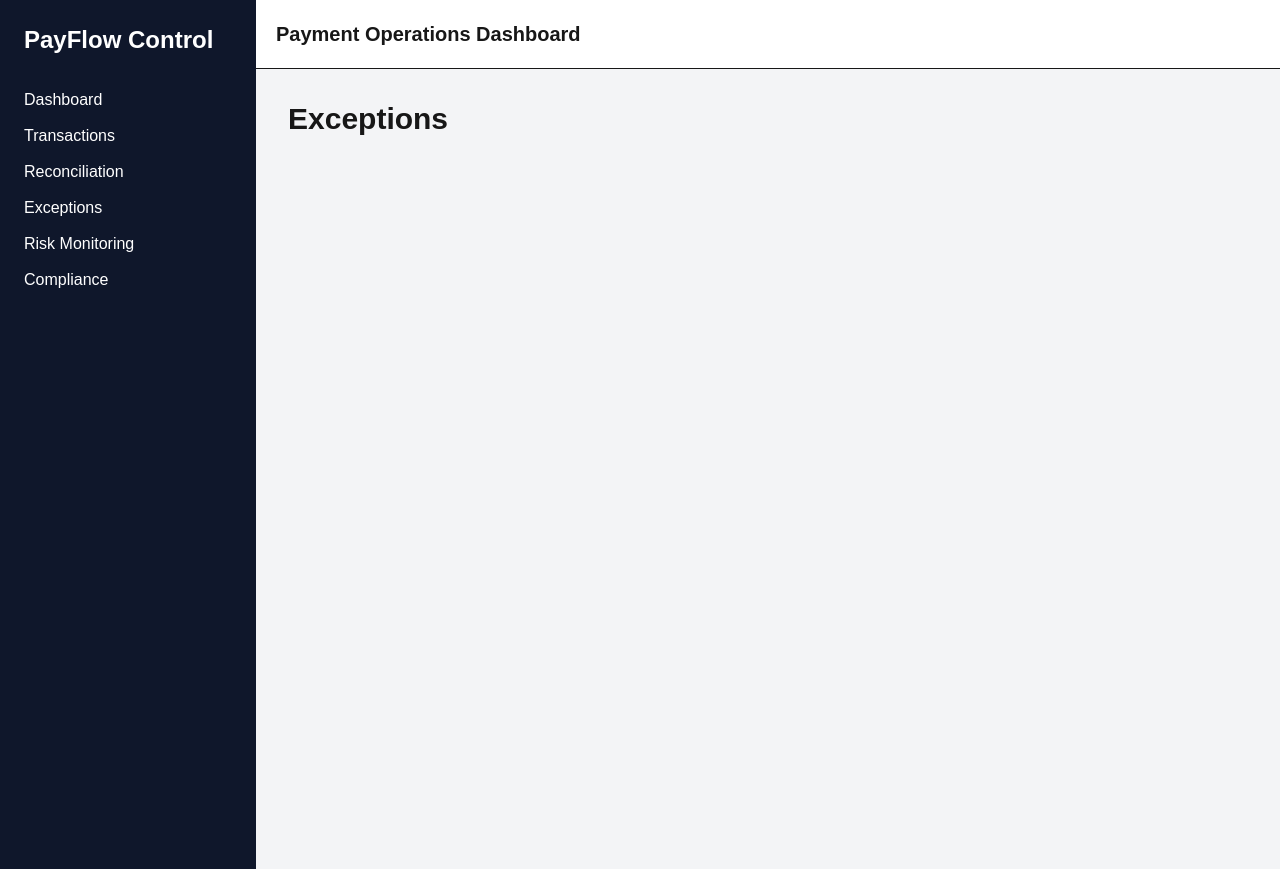
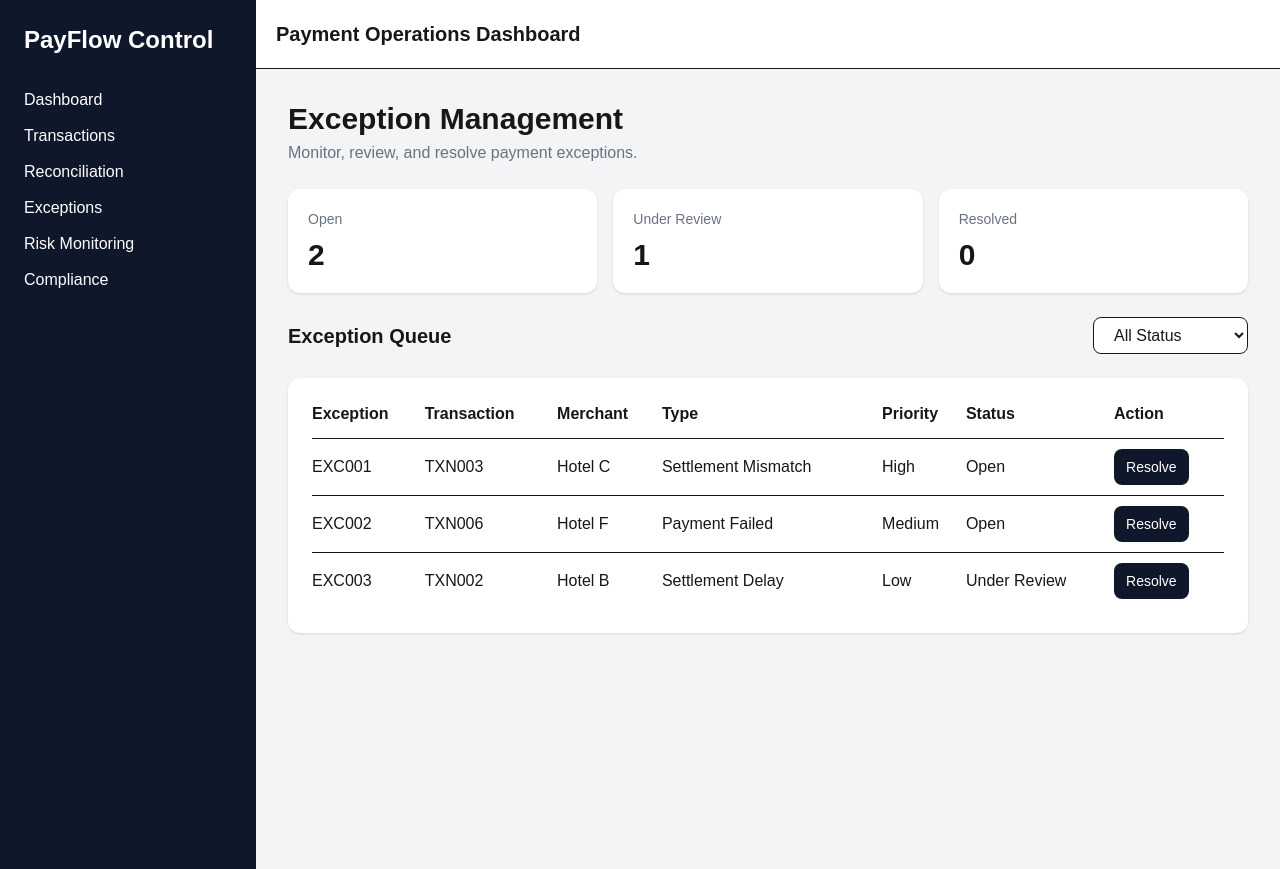
Before and after one commit to yusfss02-glitch/payflow-control, a Next.js app: page /exceptions in a window 1280 px wide. Built offline with nearby package versions, Linux system fonts and the light colour scheme.

Commit message:
Add exception management workflow

```diff
--- a/src/app/exceptions/page.tsx
+++ b/src/app/exceptions/page.tsx
@@ -1,9 +1,147 @@
+"use client";
+
+import { useState } from "react";
 import Layout from "@/components/Layout";
 
+const initialExceptions = [
+  {
+    id: "EXC001",
+    transaction: "TXN003",
+    merchant: "Hotel C",
+    type: "Settlement Mismatch",
+    amount: "$2,430",
+    priority: "High",
+    status: "Open",
+  },
+  {
+    id: "EXC002",
+    transaction: "TXN006",
+    merchant: "Hotel F",
+    type: "Payment Failed",
+    amount: "$560",
+    priority: "Medium",
+    status: "Open",
+  },
+  {
+    id: "EXC003",
+    transaction: "TXN002",
+    merchant: "Hotel B",
+    type: "Settlement Delay",
+    amount: "$980",
+    priority: "Low",
+    status: "Under Review",
+  },
+];
+
 export default function ExceptionsPage() {
+  const [exceptions, setExceptions] = useState(initialExceptions);
+  const [status, setStatus] = useState("All");
+
+  const filteredExceptions = exceptions.filter(
+    (exception) =>
+      status === "All" || exception.status === status
+  );
+
+  const resolveException = (id: string) => {
+    setExceptions((current) =>
+      current.map((exception) =>
+        exception.id === id
+          ? { ...exception, status: "Resolved" }
+          : exception
+      )
+    );
+  };
+
   return (
     <Layout>
-      <h2 className="text-3xl font-bold">Exceptions</h2>
+      <div className="space-y-6">
+        <div>
+          <h2 className="text-3xl font-bold">Exception Management</h2>
+          <p className="mt-1 text-gray-500">
+            Monitor, review, and resolve payment exceptions.
+          </p>
+        </div>
+
+        <div className="grid grid-cols-3 gap-4">
+          <div className="rounded-xl bg-white p-5 shadow">
+            <p className="text-sm text-gray-500">Open</p>
+            <p className="mt-2 text-3xl font-bold">
+              {exceptions.filter((e) => e.status === "Open").length}
+            </p>
+          </div>
+
+          <div className="rounded-xl bg-white p-5 shadow">
+            <p className="text-sm text-gray-500">Under Review</p>
+            <p className="mt-2 text-3xl font-bold">
+              {exceptions.filter((e) => e.status === "Under Review").length}
+            </p>
+          </div>
+
+          <div className="rounded-xl bg-white p-5 shadow">
+            <p className="text-sm text-gray-500">Resolved</p>
+            <p className="mt-2 text-3xl font-bold">
+              {exceptions.filter((e) => e.status === "Resolved").length}
+            </p>
+          </div>
+        </div>
+
+        <div className="flex items-center justify-between">
+          <h3 className="text-xl font-semibold">Exception Queue</h3>
+
+          <select
+            value={status}
+            onChange={(e) => setStatus(e.target.value)}
+            className="rounded-lg border bg-white px-4 py-2"
+          >
+            <option value="All">All Status</option>
+            <option value="Open">Open</option>
+            <option value="Under Review">Under Review</option>
+            <option value="Resolved">Resolved</option>
+          </select>
+        </div>
+
+        <div className="rounded-xl bg-white p-6 shadow">
+          <table className="w-full text-left">
+            <thead>
+              <tr className="border-b">
+                <th className="pb-3">Exception</th>
+                <th className="pb-3">Transaction</th>
+                <th className="pb-3">Merchant</th>
+                <th className="pb-3">Type</th>
+                <th className="pb-3">Priority</th>
+                <th className="pb-3">Status</th>
+                <th className="pb-3">Action</th>
+              </tr>
+            </thead>
+
+            <tbody>
+              {filteredExceptions.map((exception) => (
+                <tr
+                  key={exception.id}
+                  className="border-b last:border-0"
+                >
+                  <td className="py-4 font-medium">{exception.id}</td>
+                  <td>{exception.transaction}</td>
+                  <td>{exception.merchant}</td>
+                  <td>{exception.type}</td>
+                  <td>{exception.priority}</td>
+                  <td>{exception.status}</td>
+                  <td>
+                    {exception.status !== "Resolved" && (
+                      <button
+                        onClick={() => resolveException(exception.id)}
+                        className="rounded-lg bg-slate-900 px-3 py-2 text-sm text-white hover:bg-slate-700"
+                      >
+                        Resolve
+                      </button>
+                    )}
+                  </td>
+                </tr>
+              ))}
+            </tbody>
+          </table>
+        </div>
+      </div>
     </Layout>
   );
 }
```
